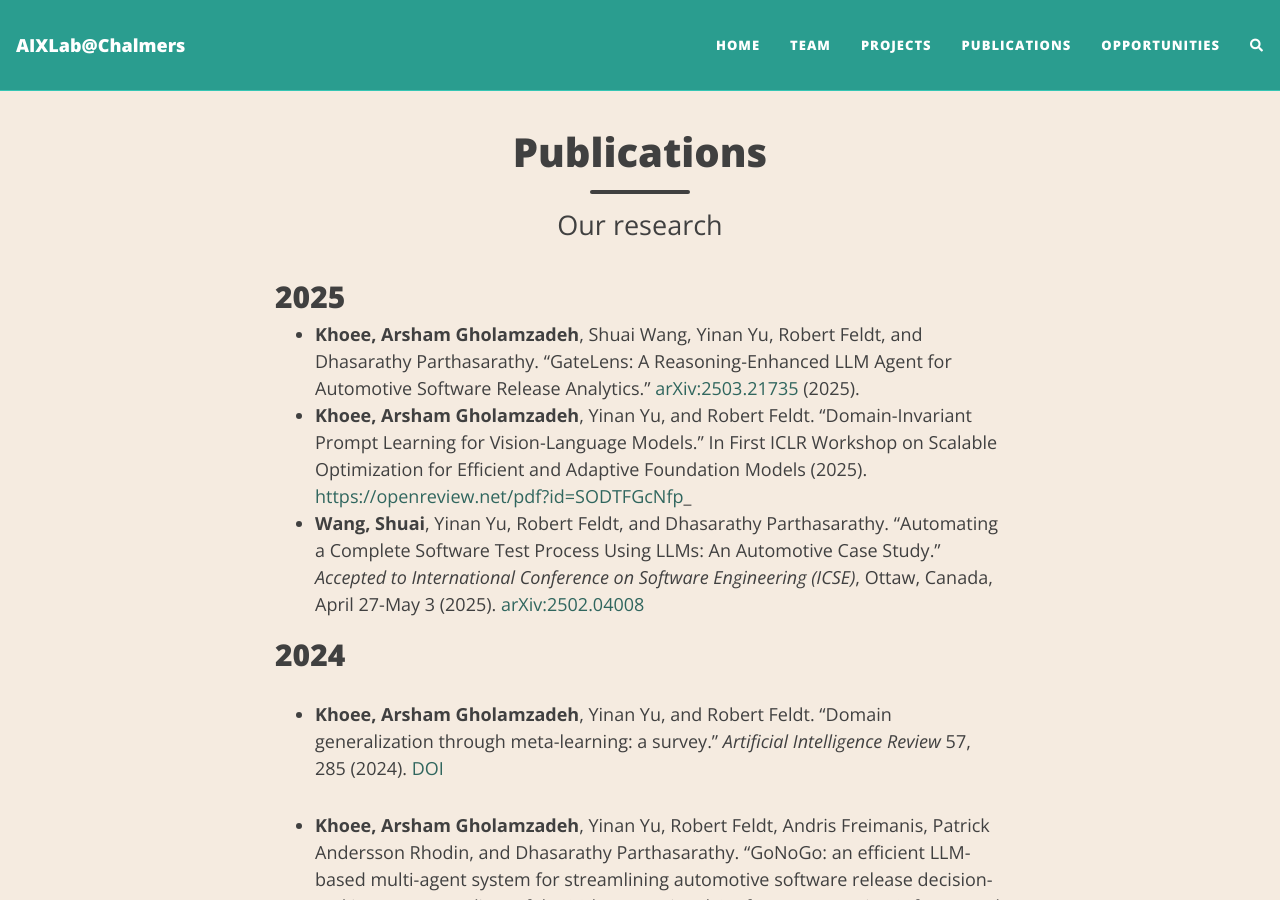
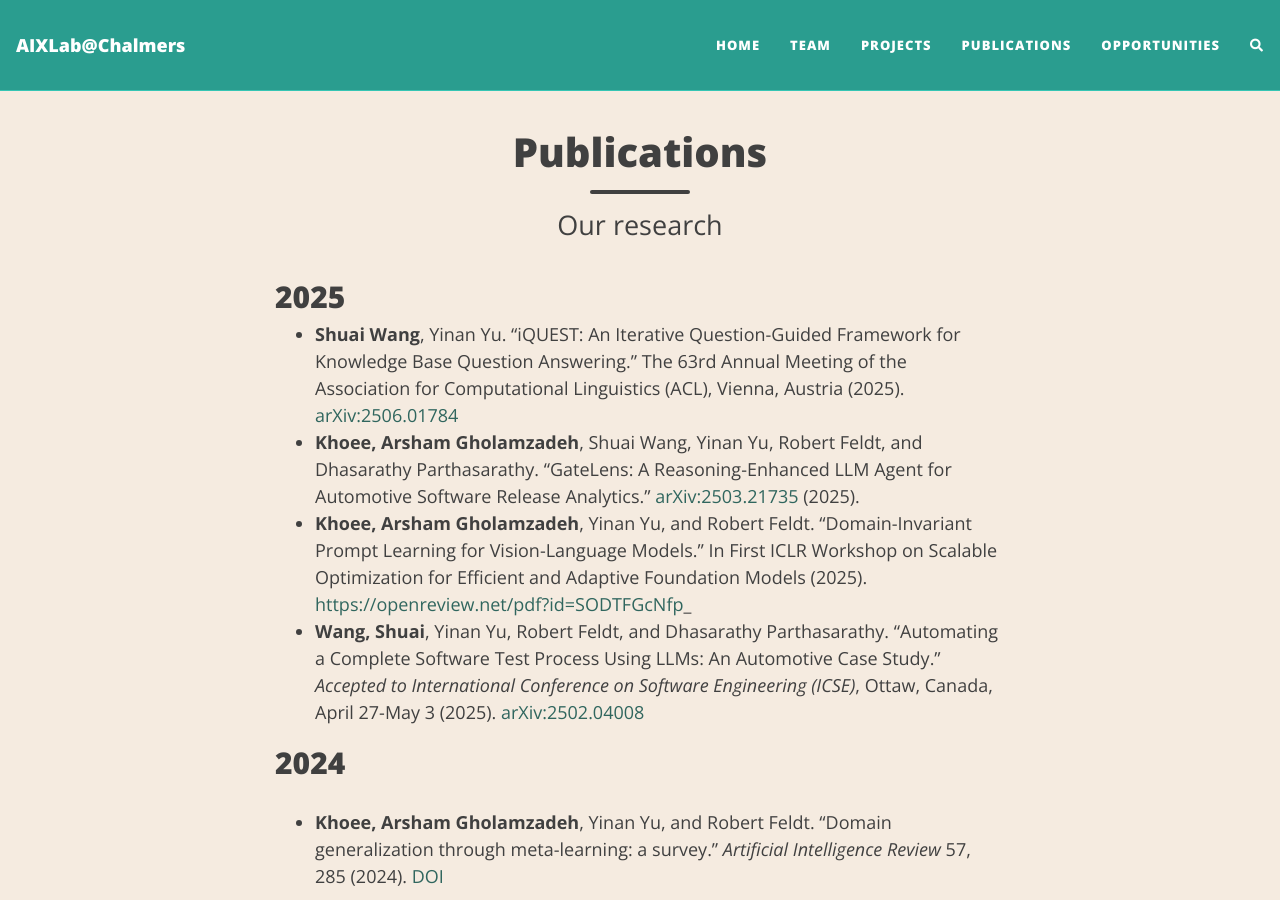
Before and after one commit to usableai/usableai.github.io, a Jekyll site: the page built from publications.md, in a window 1280 px wide and 900 px high. Built offline with Jekyll 4.4.1, drawn with Linux system fonts in a browser that asks for light colours; nearby versions of some CDN libraries; comment, search, counter and statistics services are not loaded.

Commit message:
Update publication and project

```diff
--- a/publications.md
+++ b/publications.md
@@ -5,6 +5,7 @@ subtitle: Our research
 ---
 ## 2025
 
+- **Shuai Wang**, Yinan Yu. "iQUEST: An Iterative Question-Guided Framework for Knowledge Base Question Answering." The 63rd Annual Meeting of the Association for Computational Linguistics (ACL), Vienna, Austria (2025). [arXiv:2506.01784](https://arxiv.org/abs/2506.01784)
 - **Khoee, Arsham Gholamzadeh**, Shuai Wang, Yinan Yu, Robert Feldt, and Dhasarathy Parthasarathy. "GateLens: A Reasoning-Enhanced LLM Agent for Automotive Software Release Analytics." [arXiv:2503.21735](https://arxiv.org/abs/2503.21735) (2025).
 - **Khoee, Arsham Gholamzadeh**, Yinan Yu, and Robert Feldt. "Domain-Invariant Prompt Learning for Vision-Language Models." In First ICLR Workshop on Scalable Optimization for Efficient and Adaptive Foundation Models (2025). [https://openreview.net/pdf?id=SODTFGcNfp](https://openreview.net/pdf?id=SODTFGcNfp)_
 - **Wang, Shuai**, Yinan Yu, Robert Feldt, and Dhasarathy Parthasarathy. "Automating a Complete Software Test Process Using LLMs: An Automotive Case Study." *Accepted to International Conference on Software Engineering (ICSE)*, Ottaw, Canada, April 27-May 3 (2025). [arXiv:2502.04008](https://arxiv.org/abs/2502.04008)
```
Also changed, not shown: _posts/2025-06-22-safefm.md (added, +11 -0 lines).
